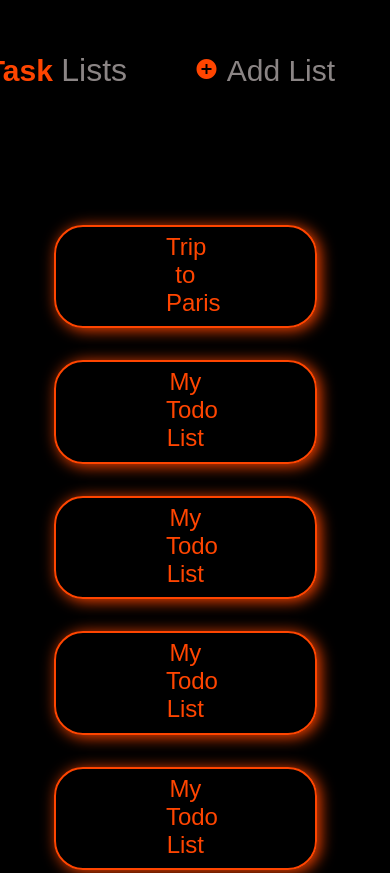
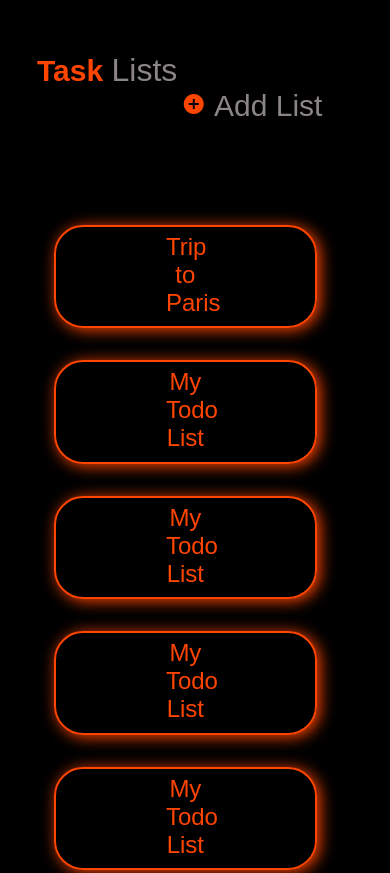
Before and after one commit to VipinGirjapure/ToDoListMob, a plain HTML site: page index.html in a window 390 px wide. Shown: the top 873 px of the page. Drawn offline with Linux system fonts and the light colour scheme.

Commit message:
Update index.css

```diff
--- a/index.css
+++ b/index.css
@@ -30,7 +30,7 @@ body{
     padding: 15px;
 }@media (max-width: 450px){
     .material-icons{
-        margin-left: 59px;
+       margin-left: 50%;
         padding: 0px;
     }
 }
@@ -52,7 +52,7 @@ body{
 @media (max-width: 450px){
     .p1{
         justify-content: flex-start;
-
+         margin-left: 10%;
     }
 }
 
```
